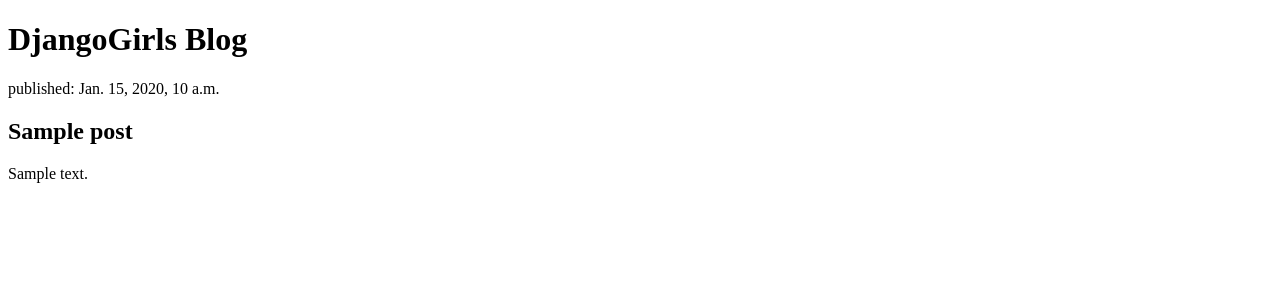
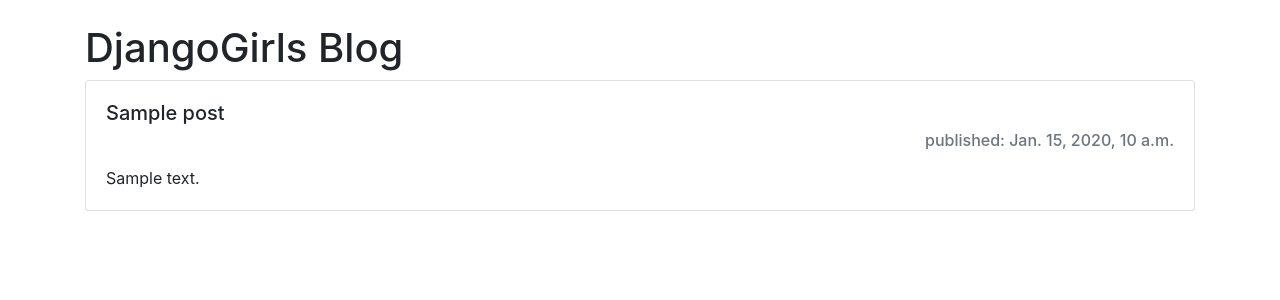
Before and after one commit to zehye/djangogirls-tutorial, a Django app: page / in a window 1280 px wide. Shown: the top 300 px of the page. Run offline with Django 3.2, Linux system fonts and the light colour scheme; tables that the repository leaves empty hold one stand-in row (values such as "Sample post"); some libraries are stand-ins or nearby versions.

Commit message:
post_list.html에 Bootstrap CSS파일을 링크시키고 각 Post의 스타일을 지정

```diff
--- a/app/templates/blog/post_list.html
+++ b/app/templates/blog/post_list.html
@@ -1,4 +1,5 @@
-<!doctype html>
+{% load static %}
+<!--<!doctype html>-->
 <html lang="en">
 <head>
     <meta charset="UTF-8">
@@ -6,22 +7,30 @@
           content="width=device-width, user-scalable=no, initial-scale=1.0, maximum-scale=1.0, minimum-scale=1.0">
     <meta http-equiv="X-UA-Compatible" content="ie=edge">
     <title>My First Blog</title>
+    {% comment %}
+        {% static '경로' %}는
+        settings.py의 STATICFILES.DIRS에 포함된 경로를 기반으로 파일의 URL을 리턴해준다.
+
+    {% static %}태그를 쓰려면 템플릿 상단에 {% load static %}이 필요
+    {% endcomment %}
+    <link rel="stylesheet" href="{% static 'css/bootstrap.css' %}">
 </head>
 <body>
-    <h1>DjangoGirls Blog</h1>
+    <div class="container">
+        <h1 class="mt-4">DjangoGirls Blog</h1>
 
-        <!--{{ posts }}-->
-    {% for post in posts %}
-        <!--{{ posts }}-->
-        <!--<h2>{{ post.title }}</h2>-->
-
-
-    <div>
-        <p>published: {{ post.published_date }}</p>
-        <h2>{{ post.title }}</h2>
-        <p>{{ post.text }}</p>
+    <!--{{ posts }}-->
+        {% for post in posts %}
+    <!--{{ posts }}-->
+    <!--<h2>{{ post.title }}</h2>-->
+        <div class="card">
+            <div class="card-body">
+                <h5 class="card-title">{{ post.title }}</h5>
+                <h6 class="card-subtitle text-muted mb-3 text-right">published: {{ post.published_date }}</h6>
+                <p class="card-text">{{ post.text }}</p>
+            </div>
+        </div>
+        {% endfor %}
     </div>
-
-    {% endfor %}
 </body>
 </html>
```
